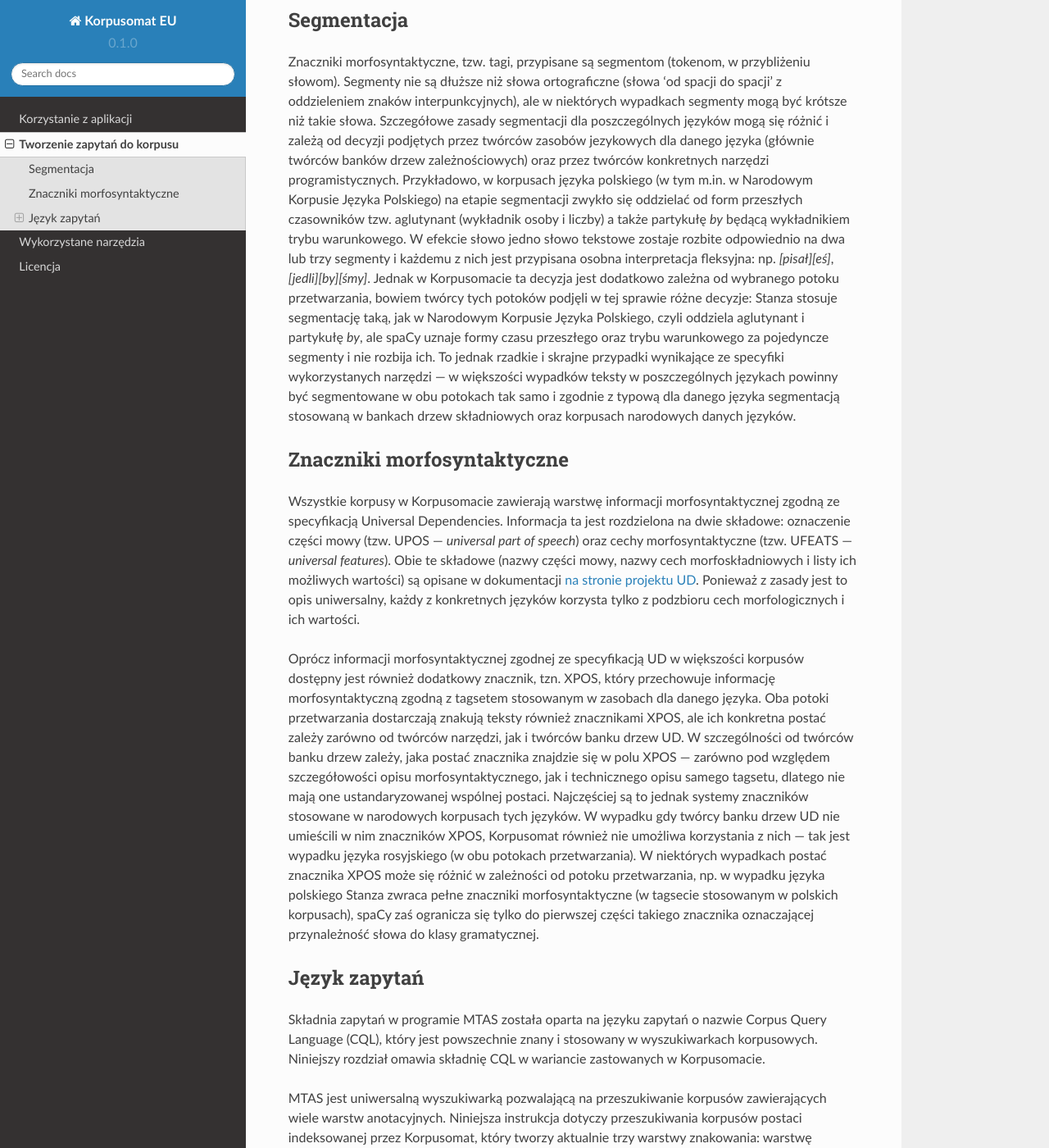
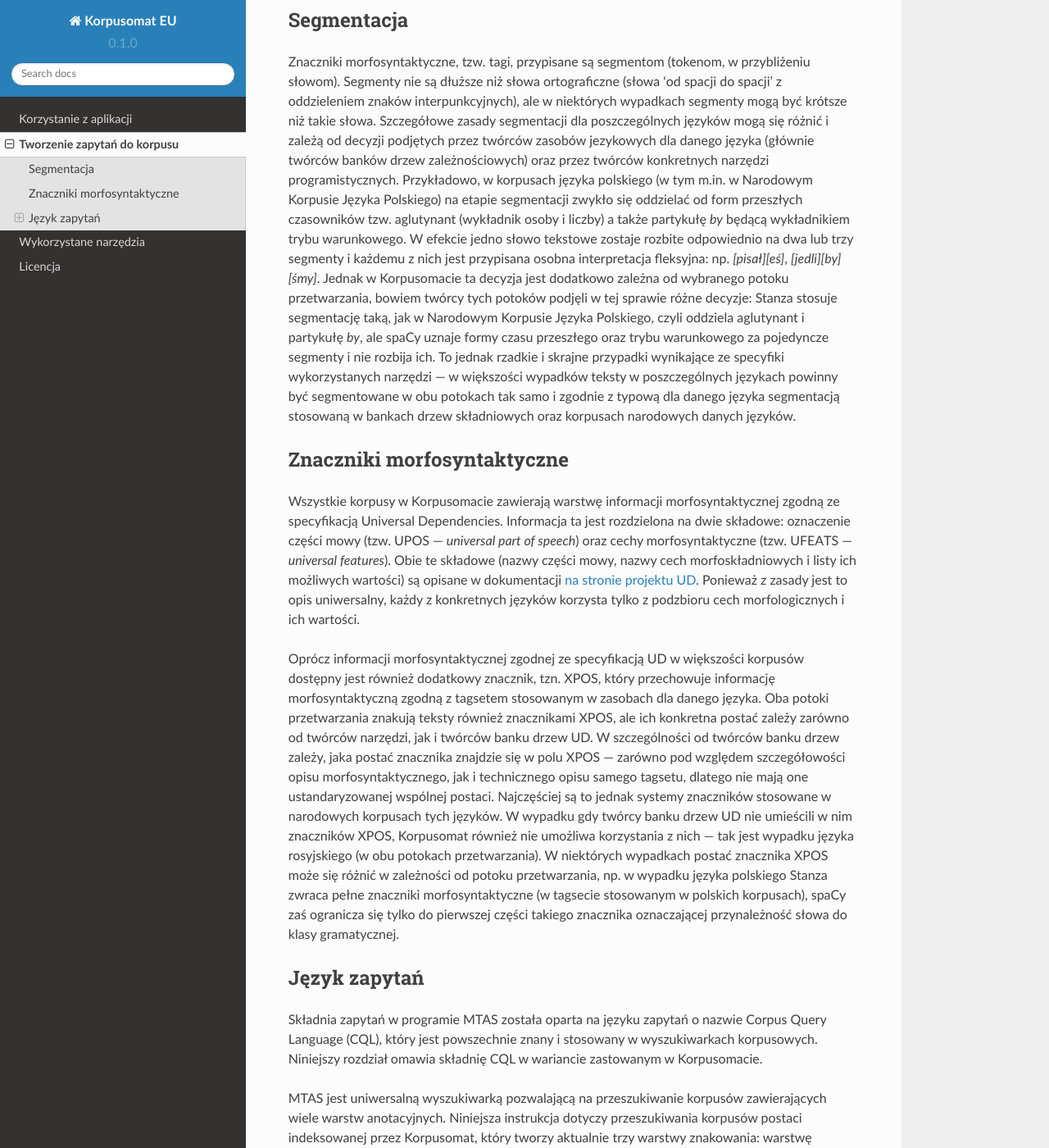
Before and after one commit to ipipan/korpusomat-eu-docs, a Sphinx documentation site: the page built from docs/source/mtas.rst, in a window 1280 px wide and 1400 px high, scrolled down 224 px. Shown: the whole window at 82% size. Built offline with Sphinx 7.4.7 and the Read the Docs theme 2.0.0, drawn with Linux system fonts in a browser that asks for light colours.

Commit message:
Update mtas.rst

```diff
--- a/docs/source/mtas.rst
+++ b/docs/source/mtas.rst
@@ -10,7 +10,7 @@ Segmentacja
 Znaczniki morfosyntaktyczne, tzw. tagi, przypisane są segmentom
 (tokenom, w przybliżeniu słowom). Segmenty nie są dłuższe niż słowa
 ortograficzne (słowa ‘od spacji do spacji’ z oddzieleniem znaków interpunkcyjnych), ale w niektórych wypadkach
-segmenty mogą być krótsze niż takie słowa. Szczegółowe zasady segmentacji dla poszczególnych języków mogą się różnić i zależą od decyzji podjętych przez twórców zasobów jezykowych dla danego języka (głównie twórców banków drzew zależnościowych) oraz przez twórców konkretnych narzędzi programistycznych. Przykładowo, w korpusach języka polskiego (w tym m.in. w Narodowym Korpusie Języka Polskiego) na etapie segmentacji zwykło się oddzielać od form przeszłych czasowników tzw. aglutynant (wykładnik osoby i liczby) a także partykułę *by* będącą wykładnikiem trybu warunkowego. W efekcie słowo jedno słowo tekstowe zostaje rozbite odpowiednio na dwa lub trzy segmenty i każdemu z nich jest przypisana osobna interpretacja fleksyjna: np. *[pisał][eś]*, *[jedli][by][śmy]*. Jednak w Korpusomacie ta decyzja jest dodatkowo zależna od wybranego potoku przetwarzania, bowiem twórcy tych potoków podjęli w tej sprawie różne decyzje: Stanza stosuje segmentację taką, jak w Narodowym Korpusie Języka Polskiego, czyli oddziela aglutynant i partykułę *by*, ale spaCy uznaje formy czasu przeszłego oraz trybu warunkowego za pojedyncze segmenty i nie rozbija ich. To jednak rzadkie i skrajne przypadki wynikające ze specyfiki wykorzystanych narzędzi — w większości wypadków teksty w poszczególnych językach powinny być segmentowane w obu potokach tak samo i zgodnie z typową dla danego języka segmentacją stosowaną w bankach drzew składniowych oraz korpusach narodowych danych języków.
+segmenty mogą być krótsze niż takie słowa. Szczegółowe zasady segmentacji dla poszczególnych języków mogą się różnić i zależą od decyzji podjętych przez twórców zasobów jezykowych dla danego języka (głównie twórców banków drzew zależnościowych) oraz przez twórców konkretnych narzędzi programistycznych. Przykładowo, w korpusach języka polskiego (w tym m.in. w Narodowym Korpusie Języka Polskiego) na etapie segmentacji zwykło się oddzielać od form przeszłych czasowników tzw. aglutynant (wykładnik osoby i liczby) a także partykułę *by* będącą wykładnikiem trybu warunkowego. W efekcie jedno słowo tekstowe zostaje rozbite odpowiednio na dwa lub trzy segmenty i każdemu z nich jest przypisana osobna interpretacja fleksyjna: np. *[pisał][eś]*, *[jedli][by][śmy]*. Jednak w Korpusomacie ta decyzja jest dodatkowo zależna od wybranego potoku przetwarzania, bowiem twórcy tych potoków podjęli w tej sprawie różne decyzje: Stanza stosuje segmentację taką, jak w Narodowym Korpusie Języka Polskiego, czyli oddziela aglutynant i partykułę *by*, ale spaCy uznaje formy czasu przeszłego oraz trybu warunkowego za pojedyncze segmenty i nie rozbija ich. To jednak rzadkie i skrajne przypadki wynikające ze specyfiki wykorzystanych narzędzi — w większości wypadków teksty w poszczególnych językach powinny być segmentowane w obu potokach tak samo i zgodnie z typową dla danego języka segmentacją stosowaną w bankach drzew składniowych oraz korpusach narodowych danych języków.
 
 
 Znaczniki morfosyntaktyczne
@@ -18,7 +18,7 @@ Znaczniki morfosyntaktyczne
 
 Wszystkie korpusy w Korpusomacie zawierają warstwę informacji morfosyntaktycznej zgodną ze specyfikacją Universal Dependencies. Informacja ta jest rozdzielona na dwie składowe: oznaczenie części mowy (tzw. UPOS — *universal part of speech*) oraz cechy morfosyntaktyczne (tzw. UFEATS — *universal features*). Obie te składowe (nazwy części mowy, nazwy cech morfoskładniowych i listy ich możliwych wartości) są opisane w dokumentacji `na stronie projektu UD <https://universaldependencies.org/guidelines.html>`__. Ponieważ z zasady jest to opis uniwersalny, każdy z konkretnych języków korzysta tylko z podzbioru cech morfologicznych i ich wartości.
 
-Oprócz informacji morfosyntaktycznej zgodnej ze specyfikacją UD w większości korpusów dostępny jest również dodatkowy znacznik, tzn. XPOS, który przechowuje informację morfosyntaktyczną zgodną z tagsetem stosowanym w zasobach dla danego języka. Oba potoki przetwarzania dostarczają znakują teksty również znacznikami XPOS, ale ich konkretna postać zależy zarówno od twórców narzędzi, jak i twórców banku drzew UD. W szczególności od twórców banku drzew zależy, jaka postać znacznika znajdzie się w polu XPOS — zarówno pod względem szczegółowości opisu morfosyntaktycznego, jak i technicznego opisu samego tagsetu, dlatego nie mają one ustandaryzowanej wspólnej postaci. Najczęściej są to jednak systemy znaczników stosowane w narodowych korpusach tych języków. W wypadku gdy twórcy banku drzew UD nie umieścili w nim znaczników XPOS, Korpusomat również nie umożliwa korzystania z nich — tak jest wypadku języka rosyjskiego (w obu potokach przetwarzania). W niektórych wypadkach postać znacznika XPOS może się różnić w zależności od potoku przetwarzania, np. w wypadku języka polskiego Stanza zwraca pełne znaczniki morfosyntaktyczne (w tagsecie stosowanym w polskich korpusach), spaCy zaś ogranicza się tylko do pierwszej części takiego znacznika oznaczającej przynależność słowa do klasy gramatycznej.
+Oprócz informacji morfosyntaktycznej zgodnej ze specyfikacją UD w większości korpusów dostępny jest również dodatkowy znacznik, tzn. XPOS, który przechowuje informację morfosyntaktyczną zgodną z tagsetem stosowanym w zasobach dla danego języka. Oba potoki przetwarzania znakują teksty również znacznikami XPOS, ale ich konkretna postać zależy zarówno od twórców narzędzi, jak i twórców banku drzew UD. W szczególności od twórców banku drzew zależy, jaka postać znacznika znajdzie się w polu XPOS — zarówno pod względem szczegółowości opisu morfosyntaktycznego, jak i technicznego opisu samego tagsetu, dlatego nie mają one ustandaryzowanej wspólnej postaci. Najczęściej są to jednak systemy znaczników stosowane w narodowych korpusach tych języków. W wypadku gdy twórcy banku drzew UD nie umieścili w nim znaczników XPOS, Korpusomat również nie umożliwa korzystania z nich — tak jest wypadku języka rosyjskiego (w obu potokach przetwarzania). W niektórych wypadkach postać znacznika XPOS może się różnić w zależności od potoku przetwarzania, np. w wypadku języka polskiego Stanza zwraca pełne znaczniki morfosyntaktyczne (w tagsecie stosowanym w polskich korpusach), spaCy zaś ogranicza się tylko do pierwszej części takiego znacznika oznaczającej przynależność słowa do klasy gramatycznej.
 
 
 Język zapytań
@@ -26,7 +26,7 @@ Język zapytań
 
 Składnia zapytań w programie MTAS została oparta na języku zapytań
 o nazwie Corpus Query Language (CQL), który jest powszechnie znany i stosowany w wyszukiwarkach korpusowych.
-Niniejszy rozdział omawia składnię CQL w wariancie zastowanych w Korpusomacie.
+Niniejszy rozdział omawia składnię CQL w wariancie zastowanym w Korpusomacie.
 
 MTAS jest uniwersalną wyszukiwarką pozwalającą na przeszukiwanie
 korpusów zawierających wiele warstw anotacyjnych. Niniejsza instrukcja dotyczy przeszukiwania korpusów
```
